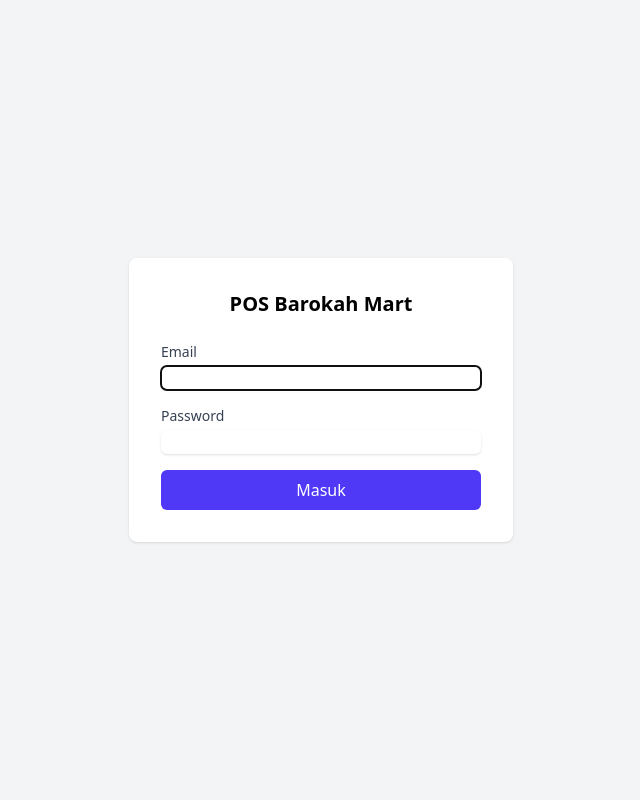
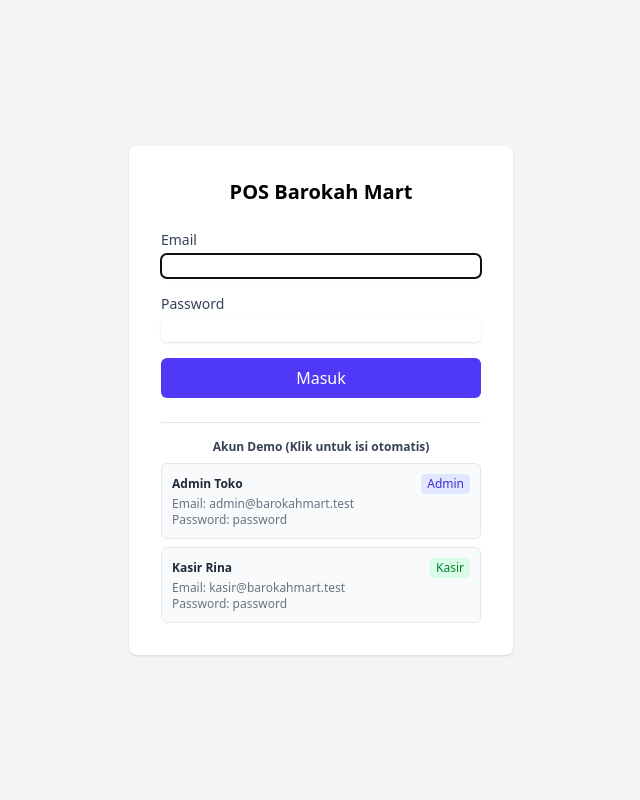
Before and after one commit to yosep1760/web-pos-toko, a Laravel app: page /login in a window 1280 px wide. Shown: the whole page, without its empty margins (319-959 px from the left). Run offline with Laravel 12, Linux system fonts and the light colour scheme; style sheets or scripts are compiled from the project's sources.

Commit message:
Add demo account credentials on login page

```diff
--- a/resources/views/auth/login.blade.php
+++ b/resources/views/auth/login.blade.php
@@ -2,10 +2,11 @@
 <html lang="id">
 <head>
     <meta charset="utf-8">
+    <meta name="viewport" content="width=device-width, initial-scale=1">
     <title>Login - POS Barokah Mart</title>
     @vite('resources/css/app.css')
 </head>
-<body class="bg-gray-100 min-h-screen flex items-center justify-center">
+<body class="bg-gray-100 min-h-screen flex items-center justify-center p-4">
     <div class="bg-white p-8 rounded-lg shadow-sm w-full max-w-sm">
         <h1 class="text-xl font-semibold mb-6 text-center">POS Barokah Mart</h1>
 
@@ -19,18 +20,42 @@
             @csrf
             <div>
                 <label class="block text-sm font-medium text-gray-700">Email</label>
-                <input type="email" name="email" value="{{ old('email') }}"
-                       class="mt-1 block w-full rounded-md border-gray-300 shadow-sm" required autofocus>
+                <input type="email" id="email" name="email" value="{{ old('email') }}"
+                    class="mt-1 block w-full rounded-md border-gray-300 shadow-sm" required autofocus>
             </div>
             <div>
                 <label class="block text-sm font-medium text-gray-700">Password</label>
-                <input type="password" name="password"
-                       class="mt-1 block w-full rounded-md border-gray-300 shadow-sm" required>
+                <input type="password" id="password" name="password"
+                    class="mt-1 block w-full rounded-md border-gray-300 shadow-sm" required>
             </div>
-            <button type="submit" class="w-full bg-indigo-600 text-white py-2 rounded-md">
+            <button type="submit" class="w-full bg-indigo-600 hover:bg-indigo-700 text-white py-2 rounded-md">
                 Masuk
             </button>
         </form>
+
+        <div class="mt-6 pt-4 border-t border-gray-200 text-xs text-gray-600 space-y-2">
+            <p class="font-semibold text-gray-700 text-center">Akun Demo (Klik untuk isi otomatis)</p>
+            <button type="button"
+                onclick="document.getElementById('email').value='admin@barokahmart.test';document.getElementById('password').value='password';"
+                class="w-full text-left p-2.5 rounded-md bg-gray-50 hover:bg-indigo-50 border border-gray-200 cursor-pointer">
+                <div class="flex justify-between items-center">
+                    <span class="font-semibold text-gray-800">Admin Toko</span>
+                    <span class="px-1.5 py-0.5 rounded bg-indigo-100 text-indigo-700 font-medium">Admin</span>
+                </div>
+                <div class="text-gray-500 mt-0.5">Email: admin@barokahmart.test</div>
+                <div class="text-gray-500">Password: password</div>
+            </button>
+            <button type="button"
+                onclick="document.getElementById('email').value='kasir@barokahmart.test';document.getElementById('password').value='password';"
+                class="w-full text-left p-2.5 rounded-md bg-gray-50 hover:bg-green-50 border border-gray-200 cursor-pointer">
+                <div class="flex justify-between items-center">
+                    <span class="font-semibold text-gray-800">Kasir Rina</span>
+                    <span class="px-1.5 py-0.5 rounded bg-green-100 text-green-700 font-medium">Kasir</span>
+                </div>
+                <div class="text-gray-500 mt-0.5">Email: kasir@barokahmart.test</div>
+                <div class="text-gray-500">Password: password</div>
+            </button>
+        </div>
     </div>
 </body>
 </html>
```
